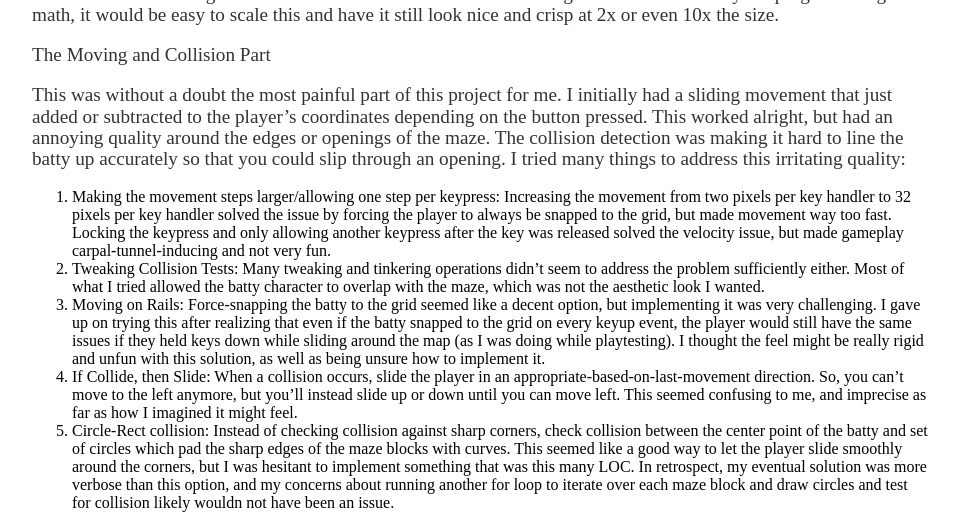
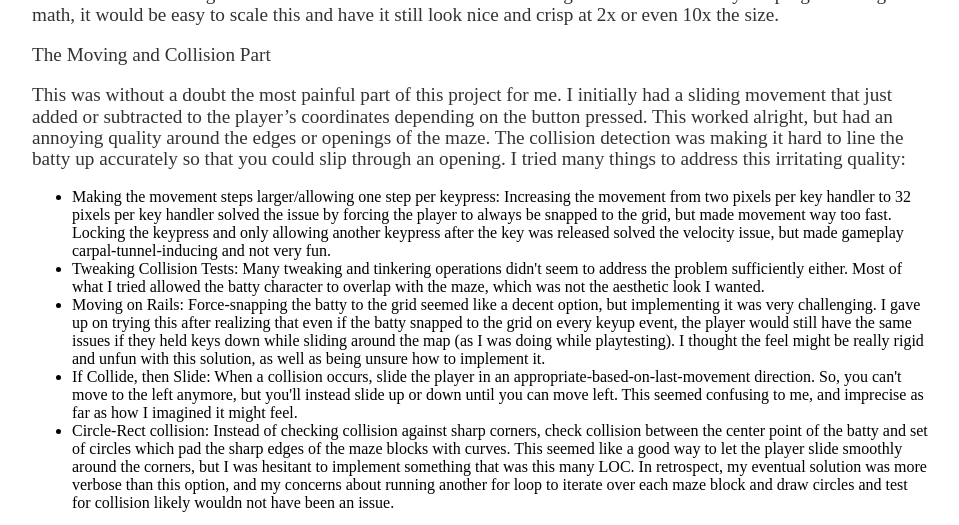
Before and after one commit to katieamazing/katieamazing.github.io, a Jekyll site: the page built from _posts/2016-07-29-fruit-bat-game.md, in a window 1280 px wide and 900 px high, scrolled down 2074 px. Shown: the top 525 px of the window, without its empty margins (160-1119 px from the left). Built offline with Jekyll 4.4.1, drawn with Linux system fonts in a browser that asks for light colours; some of the changed lines change nothing that is shown.

Commit message:
Update 2016-07-29-fruit-bat-game.md

```diff
--- a/_posts/2016-07-29-fruit-bat-game.md
+++ b/_posts/2016-07-29-fruit-bat-game.md
@@ -33,11 +33,13 @@ One of the neatest things to me about this art is that because it is being drawn
 The Moving and Collision Part
 
 This was without a doubt the most painful part of this project for me. I initially had a sliding movement that just added or subtracted to the player's coordinates depending on the button pressed. This worked alright, but had an annoying quality around the edges or openings of the maze. The collision detection was making it hard to line the batty up accurately so that you could slip through an opening. I tried many things to address this irritating quality:
-1. Making the movement steps larger/allowing one step per keypress: Increasing the movement from two pixels per key handler to 32 pixels per key handler solved the issue by forcing the player to always be snapped to the grid, but made movement way too fast. Locking the keypress and only allowing another keypress after the key was released solved the velocity issue, but made gameplay carpal-tunnel-inducing and not very fun.
-2. Tweaking Collision Tests: Many tweaking and tinkering operations didn't seem to address the problem sufficiently either. Most of what I tried allowed the batty character to overlap with the maze, which was not the aesthetic look I wanted.
-3. Moving on Rails: Force-snapping the batty to the grid seemed like a decent option, but implementing it was very challenging. I gave up on trying this after realizing that even if the batty snapped to the grid on every keyup event, the player would still have the same issues if they held keys down while sliding around the map (as I was doing while playtesting). I thought the feel might be really rigid and unfun with this solution, as well as being unsure how to implement it.
-4. If Collide, then Slide: When a collision occurs, slide the player in an appropriate-based-on-last-movement direction. So, you can't move to the left anymore, but you'll instead slide up or down until you can move left. This seemed confusing to me, and imprecise as far as how I imagined it might feel.
-5. Circle-Rect collision: Instead of checking collision against sharp corners, check collision between the center point of the batty and set of circles which pad the sharp edges of the maze blocks with curves. This seemed like a good way to let the player slide smoothly around the corners, but I was hesitant to implement something that was this many LOC. In retrospect, my eventual solution was more verbose than this option, and my concerns about running another for loop to iterate over each maze block and draw circles and test for collision likely wouldn not have been an issue.
+<ul>
+  <li>Making the movement steps larger/allowing one step per keypress: Increasing the movement from two pixels per key handler to 32 pixels per key handler solved the issue by forcing the player to always be snapped to the grid, but made movement way too fast. Locking the keypress and only allowing another keypress after the key was released solved the velocity issue, but made gameplay carpal-tunnel-inducing and not very fun.</li>
+  <li>Tweaking Collision Tests: Many tweaking and tinkering operations didn't seem to address the problem sufficiently either. Most of what I tried allowed the batty character to overlap with the maze, which was not the aesthetic look I wanted.</li>
+  <li>Moving on Rails: Force-snapping the batty to the grid seemed like a decent option, but implementing it was very challenging. I gave up on trying this after realizing that even if the batty snapped to the grid on every keyup event, the player would still have the same issues if they held keys down while sliding around the map (as I was doing while playtesting). I thought the feel might be really rigid and unfun with this solution, as well as being unsure how to implement it.</li>
+  <li>If Collide, then Slide: When a collision occurs, slide the player in an appropriate-based-on-last-movement direction. So, you can't move to the left anymore, but you'll instead slide up or down until you can move left. This seemed confusing to me, and imprecise as far as how I imagined it might feel.</li>
+  <li>Circle-Rect collision: Instead of checking collision against sharp corners, check collision between the center point of the batty and set of circles which pad the sharp edges of the maze blocks with curves. This seemed like a good way to let the player slide smoothly around the corners, but I was hesitant to implement something that was this many LOC. In retrospect, my eventual solution was more verbose than this option, and my concerns about running another for loop to iterate over each maze block and draw circles and test for collision likely wouldn not have been an issue.</li>
+</ul>
 
 My actual solution ended up being a step of 32 pixels (taking part of my first attempted solution), and adding a tweening library to smooth the movement and address to "too fast" issue. Getting the tweening library working was agonizing - I found a promising library on the LOVE2d forums, but the most recent version from GitHub ended up not working for me (not sure why, possibly a version issue or a bug). I eventually got it working when I unzipped an older demo .love and found a different version of the tween.lua library. After that headache came the challenge of getting tweening to work correctly with the batty, keypresses, and collision. The upshot is that after all that, I had a tweening library ready to go for the next step of my project.
 
```
